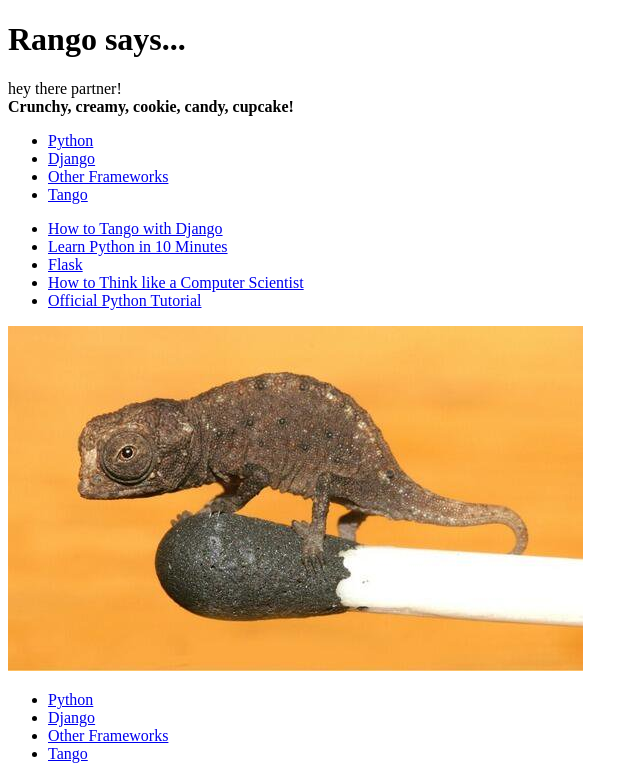
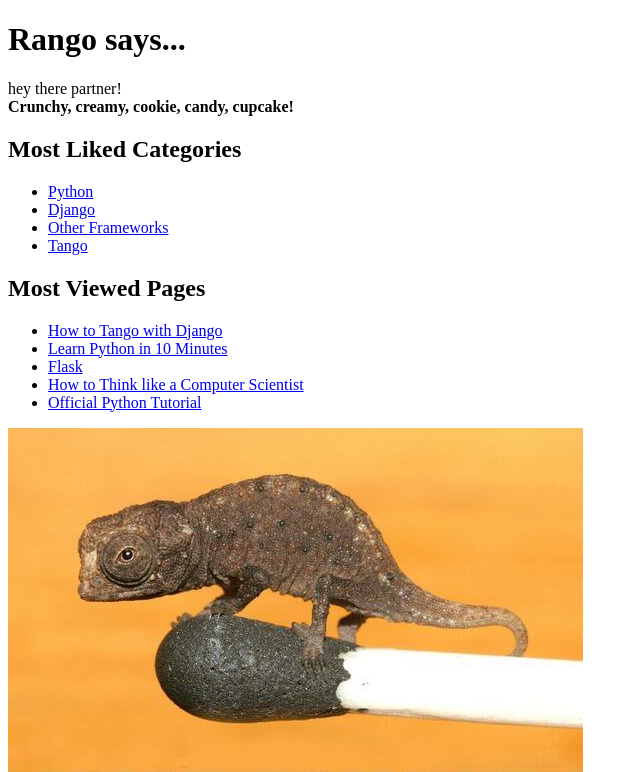
Before and after one commit to Ciaran-Carr/tango_with_django_project, a Django app: page / in a window 1280 px wide. Shown: the top 772 px of the page, without its empty margins (0-640 px from the left). Run offline with Django 3.2, Linux system fonts and the light colour scheme; data comes from the database, SQL or seed files in the repository; both versions use the stored data as it was after the commit.

Commit message:
seventh commit, Ch.6

```diff
--- a/templates/rango/index.html
+++ b/templates/rango/index.html
@@ -17,6 +17,7 @@
 	</div>
 
 	<div>
+	<h2>Most Liked Categories</h2>
 	{% if categories %}
 		<ul>
 		{% for category in categories %}
@@ -31,6 +32,7 @@
 	</div>
 
 	<div>
+	<h2>Most Viewed Pages</h2>
 	{% if pages %}
 			<ul>
 		{% for page in pages %}
```
Also changed, not shown: db.sqlite3.
